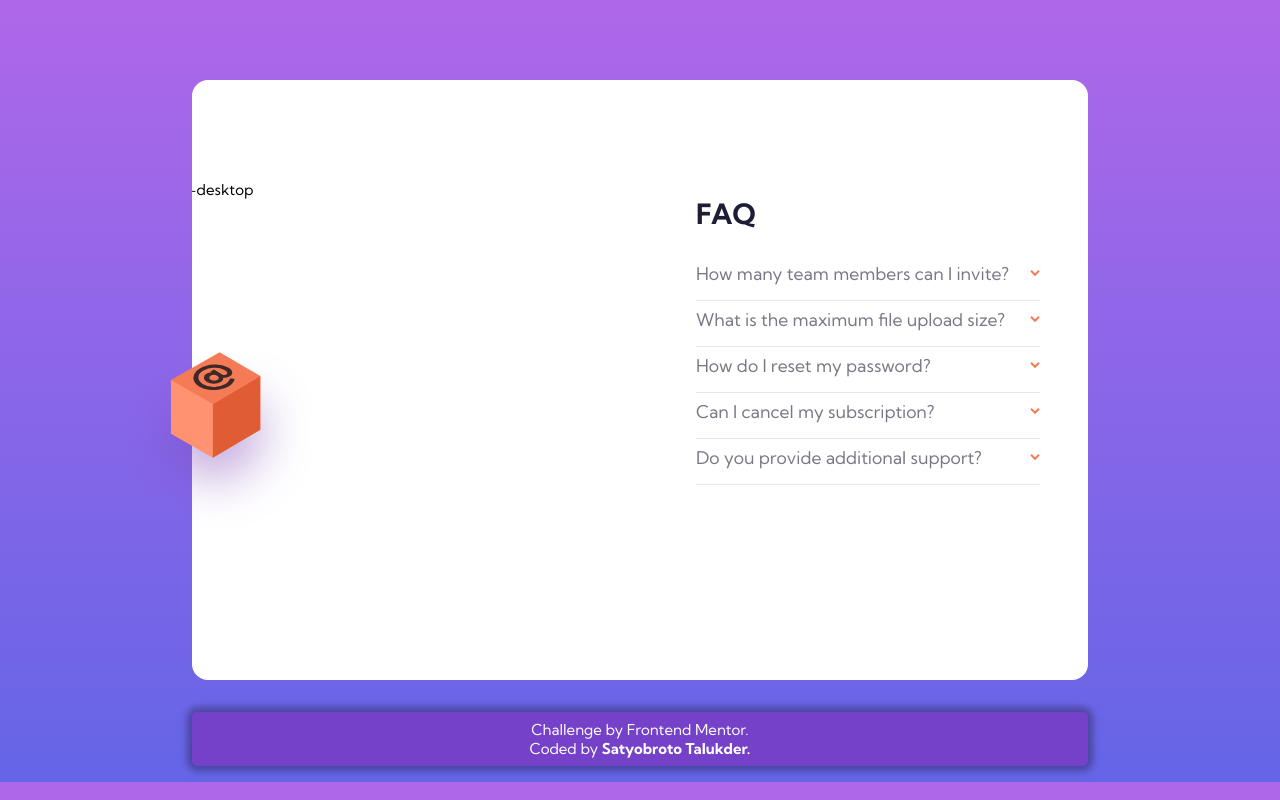
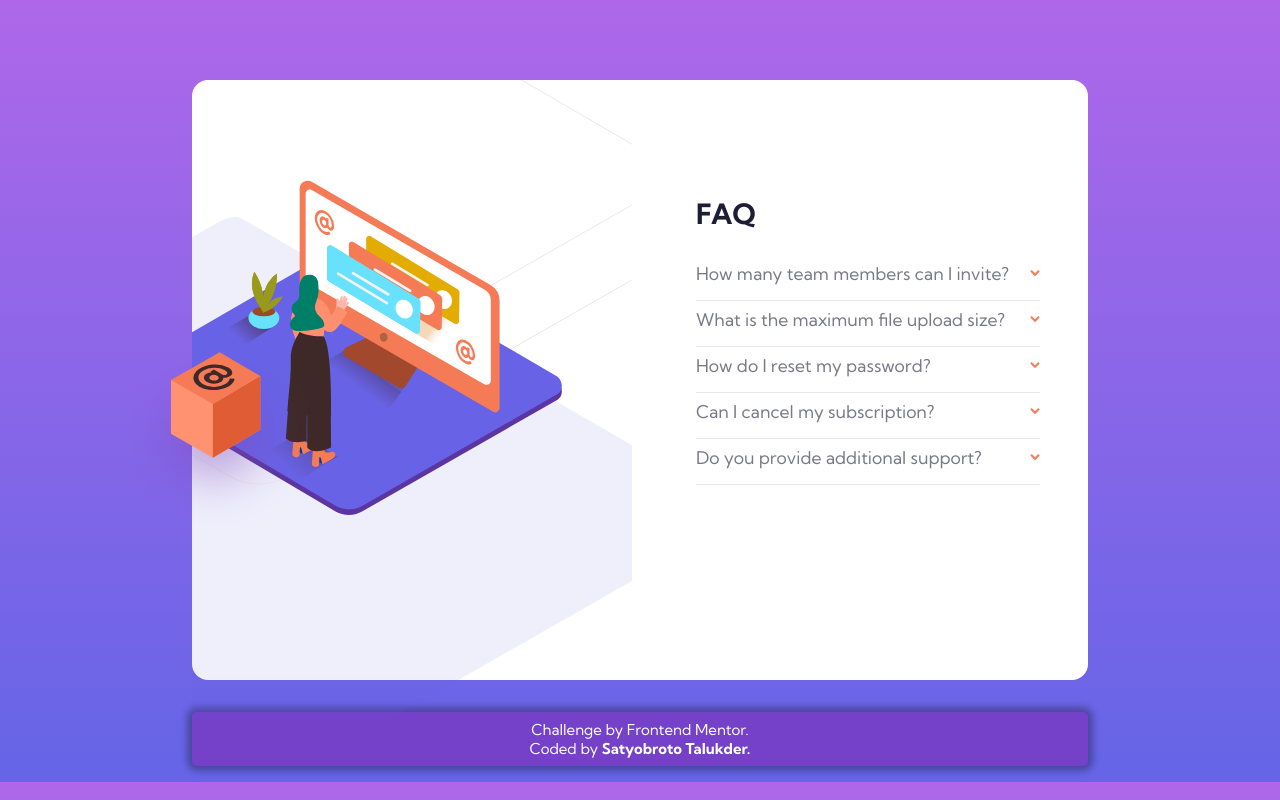
Before and after one commit to broto1234/faq-accordion-card, a plain HTML site: page index.html in a window 1280 px wide. Drawn offline with Linux system fonts and the light colour scheme; the site is published under a folder, as on GitHub Pages, so addresses that start at the root find nothing.

Commit message:
Update index.html

```diff
--- a/index.html
+++ b/index.html
@@ -16,8 +16,8 @@
     </div>
     <div class="forDesktop">
       <div class="firstTwoImg">
-        <img src="/images/illustration-woman-online-desktop.svg" alt="woman-desktop" class="womanDesktop">
-        <img src="/images/bg-pattern-desktop.svg" alt="pattern-desktop" class="patternDesktop">
+        <img src="images/illustration-woman-online-desktop.svg" alt="woman-desktop" class="womanDesktop">
+        <img src="images/bg-pattern-desktop.svg" alt="pattern-desktop" class="patternDesktop">
       </div>
       <img src="images/illustration-box-desktop.svg" alt="box" class="boxDesktop">
     </div>
```
